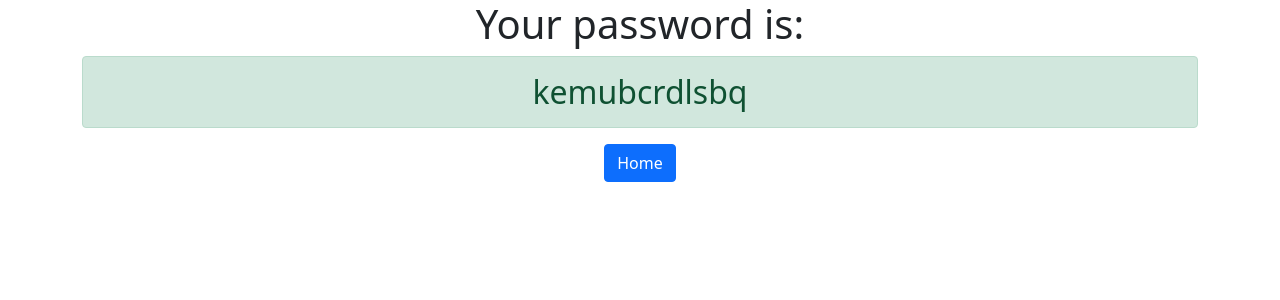
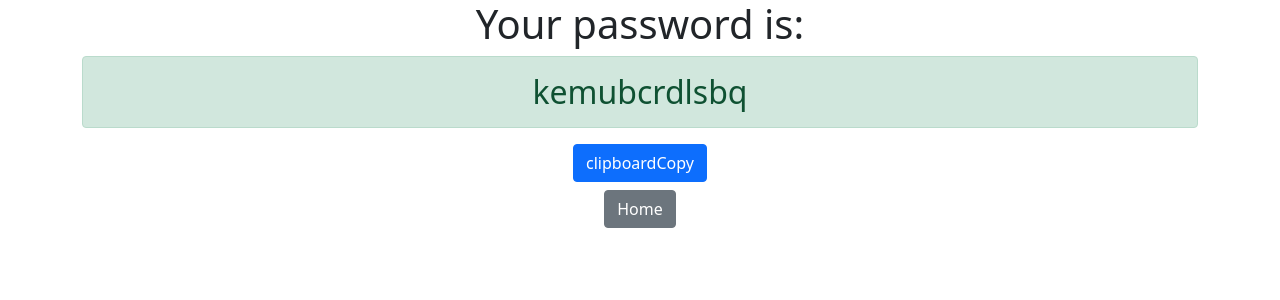
Before and after one commit to nicky1503/PasswordGenerator, a Django app: page /password/ in a window 1280 px wide. Shown: the top 300 px of the page. Run offline with Django 3.2, Linux system fonts and the light colour scheme.

Commit message:
added copy button

```diff
--- a/generator/templates/generator/password.html
+++ b/generator/templates/generator/password.html
@@ -1,15 +1,38 @@
 <!DOCTYPE html>
 <html lang="en">
+
 <head>
     <meta charset="UTF-8">
     <title>Title</title>
-    <link href="https://cdn.jsdelivr.net/npm/bootstrap@5.1.0/dist/css/bootstrap.min.css" rel="stylesheet" integrity="sha384-KyZXEAg3QhqLMpG8r+8fhAXLRk2vvoC2f3B09zVXn8CA5QIVfZOJ3BCsw2P0p/We" crossorigin="anonymous">
+    <link href="https://cdn.jsdelivr.net/npm/bootstrap@5.1.0/dist/css/bootstrap.min.css" rel="stylesheet"
+        integrity="sha384-KyZXEAg3QhqLMpG8r+8fhAXLRk2vvoC2f3B09zVXn8CA5QIVfZOJ3BCsw2P0p/We" crossorigin="anonymous">
+
+    <style>
+        .btn-group {
+    margin-bottom: 0.5rem;
+}
+    </style>
 </head>
+
 <body>
-<div class="container text-center">
-    <h1>Your password is:</h1>
-    <h2 class="alert alert-success">{{ password }}</h2>
-    <a href="{% url 'home' %}" class="btn btn-primary">Home</a>
-</div>
+    <div class="container text-center">
+        <h1>Your password is:</h1>
+        <h2 class="alert alert-success">{{ password }}</h2>
+
+        <div class="btn-group">
+            <button id="clipboardCopy" class="btn btn-primary btn-block  pb-55"> clipboardCopy </button>
+        </div>
+        <br>
+        <a href="{% url 'home' %}" class="btn btn-secondary btn-block">Home</a>
+
+    </div>
+    <script>
+        document.getElementById('clipboardCopy').addEventListener('click', clipboardCopy);
+        async function clipboardCopy() {
+            let text = "{{password}}"
+            await navigator.clipboard.writeText(text);
+        }
+    </script>
 </body>
+
 </html>
```
